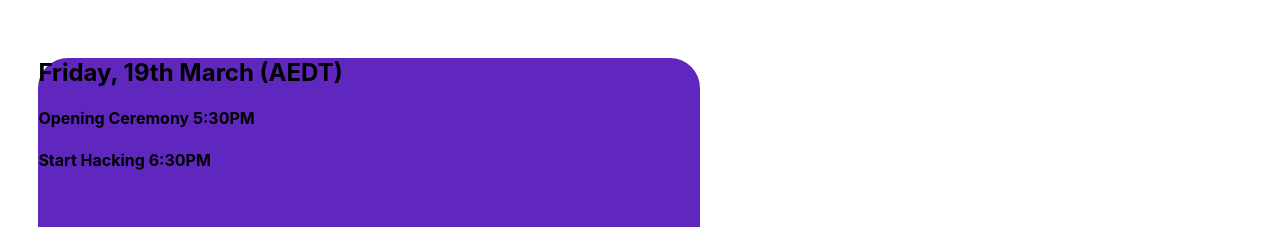
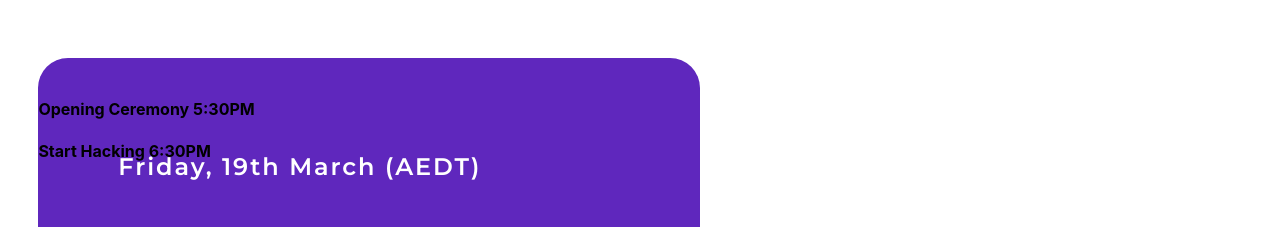
Before and after one commit to stavyadatta/Chronicle-website, a React (Create React App) app: page / in a window 1280 px wide. Shown: the part 988-1215 px from the top of the page. Built offline with nearby package versions, Linux system fonts and the light colour scheme.

Commit message:
Removed redundant code along with addition of fonts

```diff
--- a/public/index.html
+++ b/public/index.html
@@ -14,6 +14,8 @@
     <link href="https://fonts.googleapis.com/css2?family=Raleway:wght@500&display=swap" rel="stylesheet">
     <link rel="preconnect" href="https://fonts.gstatic.com">
     <link href="https://fonts.googleapis.com/css2?family=Karla:wght@300&display=swap" rel="stylesheet">
+    <link rel="preconnect" href="https://fonts.gstatic.com">
+    <link href="https://fonts.googleapis.com/css2?family=Montserrat:wght@600&display=swap" rel="stylesheet">
     <!--
       manifest.json provides metadata used when your web app is installed on a
       user's mobile device or desktop. See https://developers.google.com/web/fundamentals/web-app-manifest/
--- a/src/MainPage.css
+++ b/src/MainPage.css
@@ -172,6 +172,25 @@ background: #5F27BD;
 border-radius: 30px;
 }
 
+.first_day_date {
+    position: relative;
+    left: 12.08%;
+    right: 54.86%;
+    top: 36.47%;
+    bottom: 62.99%;
+
+    font-family: Montserrat;
+    font-style: normal;
+    font-weight: bold;
+    font-size: 24px;
+    line-height: 20px;
+    /* or 83% */
+
+    letter-spacing: 0.08em;
+
+    color: #FFFFFF;
+}
+
 #background_theme {
     position: absolute;
     left: 0%;
--- a/src/MainPage.js
+++ b/src/MainPage.js
@@ -63,18 +63,10 @@ function SecondSegment() {
     )
 }
 
-function SecondSegmentBtns() {
-    return (
-        <div >
-
-        </div>
-    )
-}
-
 function SecondSegmentPlan() {
     return (
         <div className="Plan_First_Day">
-            <h2> Friday, 19th March (AEDT)</h2>
+            <h2 className = "first_day_date"> Friday, 19th March (AEDT)</h2>
             <h4> Opening Ceremony            5:30PM</h4>
             <h4> Start Hacking               6:30PM</h4>
         </div>
```
